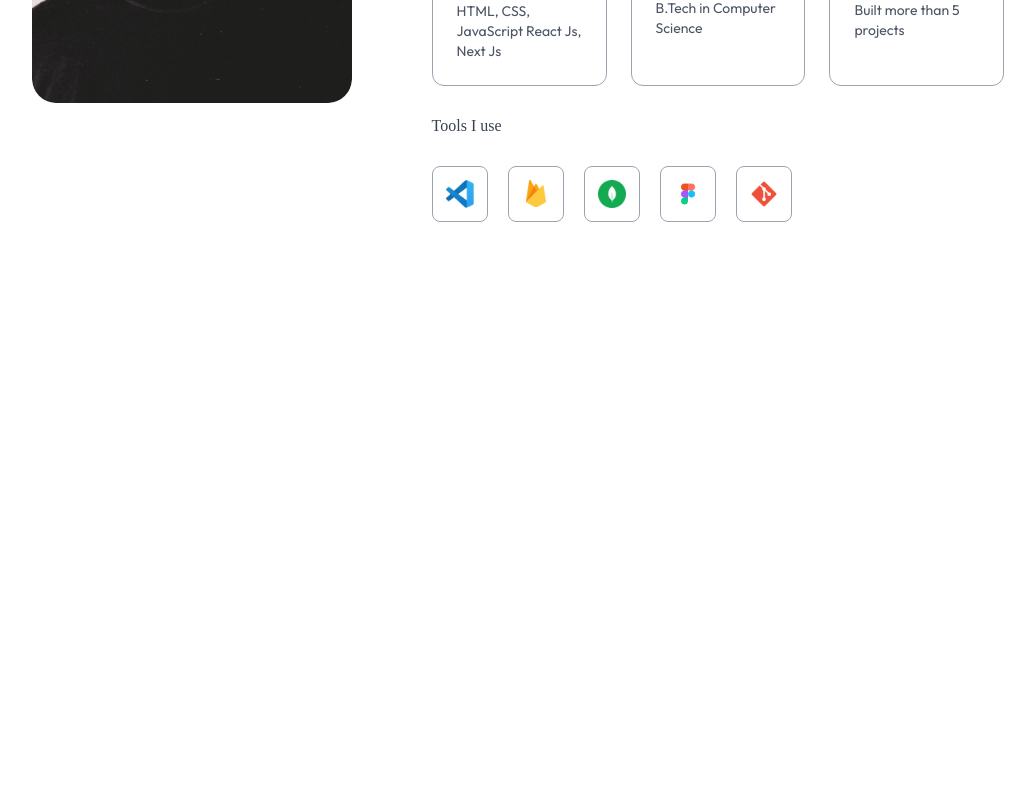
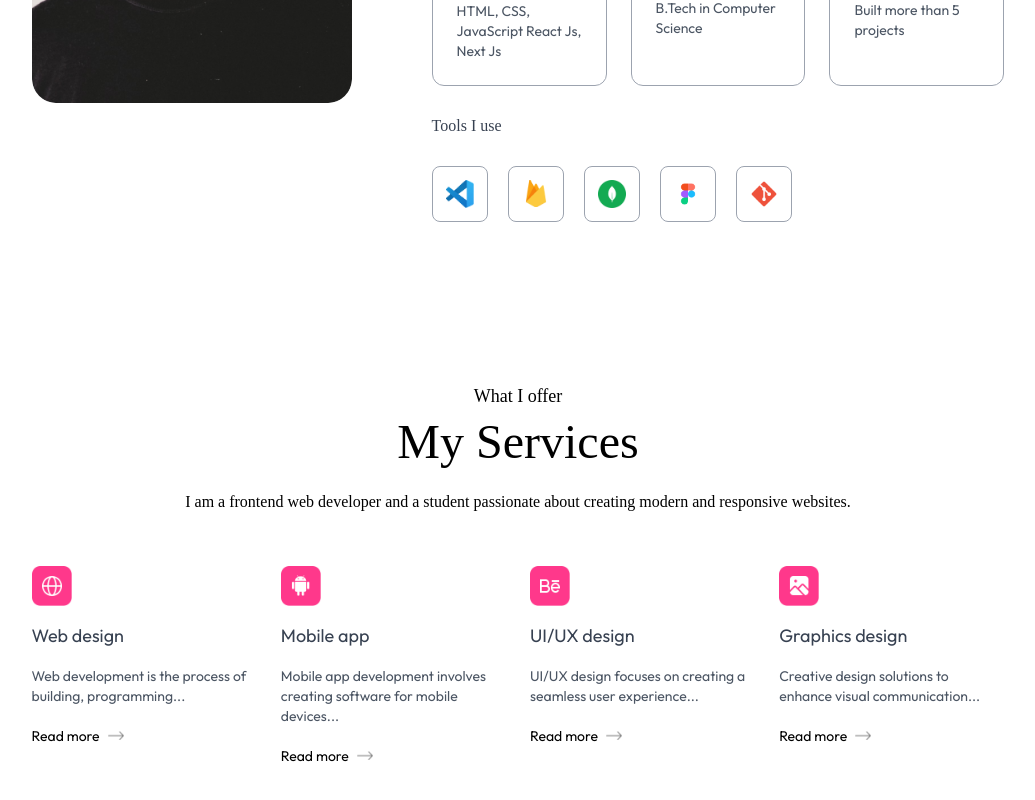
Before and after one commit to SiLEnT-24/webfolio, a Next.js app: page / in a window 1280 px wide. Shown: the part 1331-2131 px from the top of the page, without its empty margins (122-1157 px from the left). Before the commit the page ends 1673 px from the top, so only its background shows below. Built offline with nearby package versions, Linux system fonts and the light colour scheme; a web font is replaced by a local one.

Commit message:
Add Services component and integrate it into Home page layout; update About component with an ID for navigation

```diff
--- a/app/components/About.jsx
+++ b/app/components/About.jsx
@@ -6,7 +6,7 @@ import { toolsData } from '@/assets/assets'
 
 const About = () => {
     return(
-        <div className='w-full px-[12%] py-10 scroll-mt-20'>
+        <div id="about" className='w-full px-[12%] py-10 scroll-mt-20'>
             <h4 className='text-center mb-2 text-lg font-Ovo'>
             Introduction</h4>
             <h2 className='text-centr text-5xl font-Ovo'>
--- a/app/components/Navbar.jsx
+++ b/app/components/Navbar.jsx
@@ -1,8 +1,11 @@
-import React, { useRef } from 'react'
+import React, { useRef, useEffect, useState } from 'react'
 import { assets } from '@/assets/assets'
 import Image from 'next/image'
 
 const Navbar = () => {
+
+    const[isScroll, setIsScroll] = useState(false)
+
     const sideMenuRef = useRef();
 
     const openMenu = () =>{
@@ -12,20 +15,30 @@ const Navbar = () => {
         sideMenuRef.current.style.transform = 'translateX(16rem)'
     }
 
+    useEffect(()=>{
+        window.addEventListener('scroll', ()=>{
+            if(scrollY > 50){
+                setIsScroll(true)
+            }else{
+                setIsScroll(false)
+            }
+        })
+    },[])
+
     return(
         <>
         <div className='fixed top-0 right-0 w-11/12 -z-10 translate-y-[-80%]'>
             <Image src={assets.header_bg_color} alt="" className='w-full' />
         </div>
-          <nav className='w-full fixed px-5 lg:px-8 xl:px-[8%]
-          py-4 flex items-center justify-between z-50'>
+          <nav className={`w-full fixed px-5 lg:px-8 xl:px-[8%]
+          py-4 flex items-center justify-between z-50 ${isScroll ? "bg-white bg-opacity-50 backdrop-blur-lg shadow-sm" : ""}`}>
             <a href="">
                 < Image src={assets.logo} alt="logo"
                 className='w-28 cursor-pointer mr-14' />
             </a>
 
-            <ul className='hidden md:flex items-center
-             gap-6 lg:gap-8 rounded-full px-12 py-3 bg-white shadow-sm bg-opacity-50'>
+            <ul className={`hidden md:flex items-center
+             gap-6 lg:gap-8 rounded-full px-12 py-3 bg-white ${isScroll ? "" : "shadow-sm bg-opacity-50"}`}>
                 <li><a className='font-Ovo' href="#top">Home</a></li>
                 <li><a className='font-Ovo' href="#about">About</a></li>
                 <li><a className='font-Ovo' href="#services">Services</a></li>
--- /dev/null
+++ b/app/components/Services.jsx
@@ -0,0 +1,36 @@
+import Image from 'next/image'
+import { assets } from '@/assets/assets'
+import { serviceData } from '@/assets/assets'
+import React from 'react'
+
+const Services = ()=>{
+    return(
+        <div id="sevices" className='w-full px-[12%] py-10 scroll-mt-20'>
+            <h4 className='text-center mb-2 text-lg font-Ovo'>
+            What I offer</h4>
+            <h2 className='text-center text-5xl font-Ovo'>
+            My Services</h2>
+
+            <p className='text-center max-w-2xl mx-auto mt-5 mb-12 font-Ovo'>
+                I am a frontend web developer
+                and a student passionate about creating modern and responsive websites.
+            </p>
+
+            <div className='grid grid-cols-4 gap-6 my-10'>
+                {serviceData.map(({icon, title, description, link}, index)=>(
+                    <div key={index}>
+                        <Image src={icon} alt='' className='w-10' />
+                        <h3 className='text-lg my-4 text-gray-700 '>{title}</h3>
+                        <p className='text-sm text-gray-600 leading-5'>{description}</p>
+                        <a href={link} className='flex items-center gap-2 text-sm mt-5'>
+                         Read more <Image src={assets.right_arrow} className='w-4' />
+                        </a>
+                    </div>
+
+                ))}
+            </div>
+        </div>
+    )
+}
+
+export default Services
--- a/app/page.js
+++ b/app/page.js
@@ -2,6 +2,7 @@
 import About from "./components/About";
 import Header from "./components/Header";
 import Navbar from "./components/Navbar";
+import Services from "./components/Services";
 
 
 export default function Home() {
@@ -10,6 +11,7 @@ export default function Home() {
     <Navbar />
     <Header />
     <About />
+    <Services />
     </>
   );
 }
```
